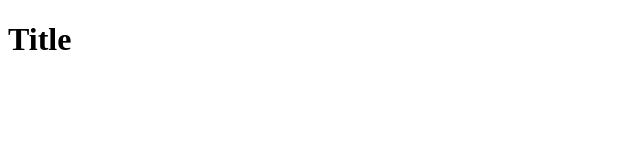
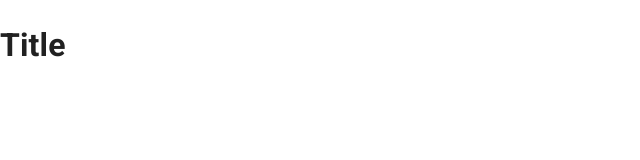
Before and after one commit to sharkich/open-meteo, a React (Create React App) app: page / in a window 1280 px wide. Shown: the top 160 px of the page, without its empty margins (0-640 px from the left). Built offline with nearby package versions, Linux system fonts and the light colour scheme.

Commit message:
install mui & mobx

```diff
--- /dev/null
+++ b/src/config/APP_THEME.ts
@@ -0,0 +1,54 @@
+import { createTheme } from '@mui/material';
+import { grey, lightBlue, lime, orange } from '@mui/material/colors';
+
+/*
+$primary-color-dark:   #00796B
+$primary-color:        #009688
+$primary-color-light:  #B2DFDB
+$primary-color-text:   #FFFFFF
+$accent-color:         #03A9F4
+$primary-text-color:   #212121
+$secondary-text-color: #757575
+$divider-color:        #BDBDBD
+ */
+
+export const APP_THEME = createTheme({
+  components: {
+    MuiLink: {
+      styleOverrides: {
+        root: {
+          color: lightBlue[800]
+        }
+      }
+    }
+  },
+  palette: {
+    // action: {
+    //   active: lightBlue[200],
+    //   focus: lightBlue[600],
+    //   focusOpacity: 1,
+    //   hover: lightBlue[100],
+    //   hoverOpacity: 0.7,
+    //   selected: lightBlue[300],
+    //   selectedOpacity: 1
+    // },
+    // mode: 'dark',
+    primary: {
+      // main: teal['400']
+      main: lime.A700
+    },
+    secondary: {
+      contrastText: 'white',
+      main: orange.A700
+    },
+    // divider: teal[900],
+    // background: {
+    //   default: teal[900],
+    //   paper: teal[800]
+    // }
+    text: {
+      primary: grey[900],
+      secondary: lightBlue[800]
+    }
+  }
+});
--- /dev/null
+++ b/src/config/index.ts
@@ -0,0 +1 @@
+export * from './APP_THEME';
--- a/src/pages/App/App.tsx
+++ b/src/pages/App/App.tsx
@@ -1,9 +1,21 @@
 import React from 'react';
 
+import '@fontsource/roboto/300.css';
+import '@fontsource/roboto/400.css';
+import '@fontsource/roboto/500.css';
+import '@fontsource/roboto/700.css';
+
+import { CssBaseline, ThemeProvider } from '@mui/material';
+
+import { APP_THEME } from '../../config';
+
 export const App = () => (
-  <div className="App">
-    <header className="App-header">
-      <h1>Title</h1>
-    </header>
-  </div>
+  <ThemeProvider theme={APP_THEME}>
+    <CssBaseline enableColorScheme />
+    <div className="App">
+      <header className="App-header">
+        <h1>Title</h1>
+      </header>
+    </div>
+  </ThemeProvider>
 );
```
Also changed, not shown: package.json (+7 -0 lines), 1 other file (tests, documents, lock files or other folders).
